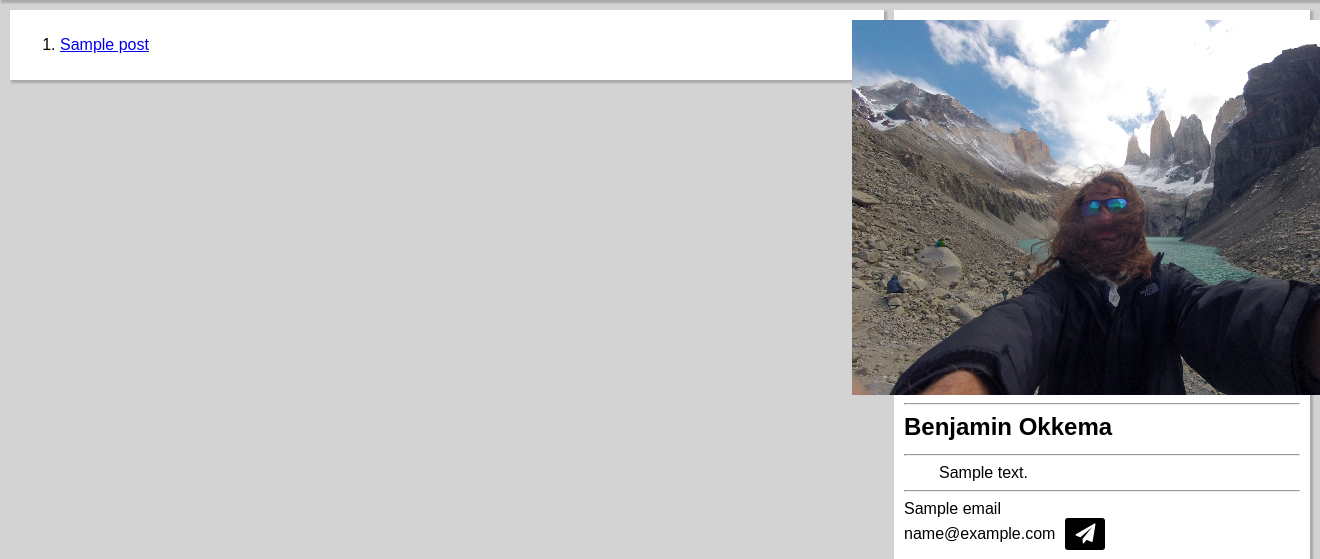
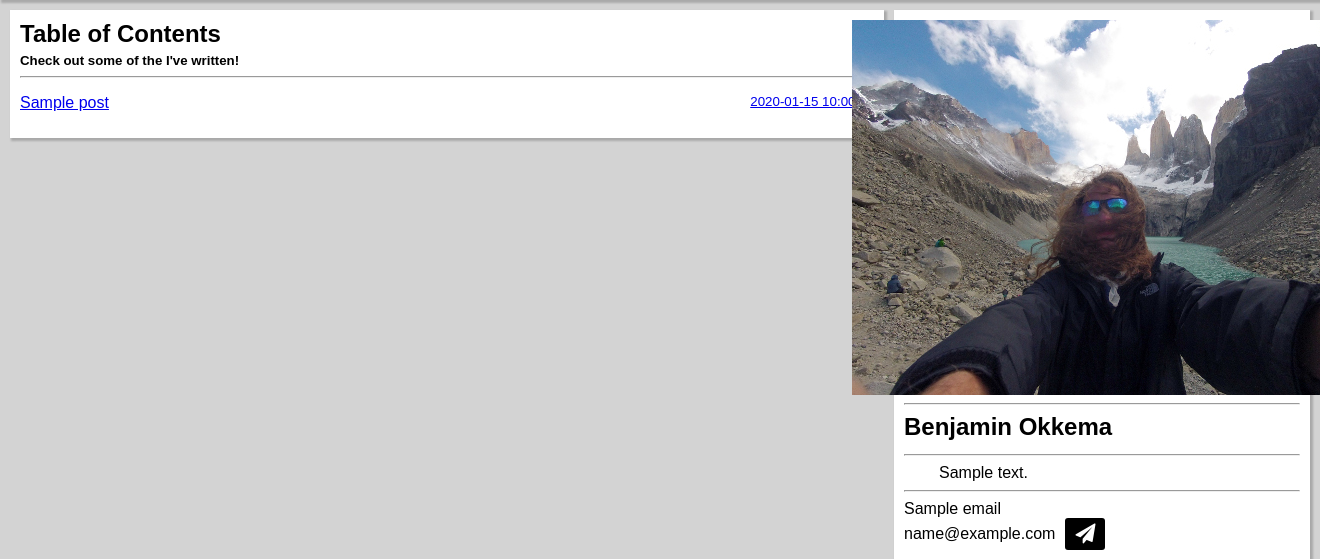
Before and after one commit to cptchloroplast/blog, a Flask app: template app/templates/table_of_contents.html in a window 1320 px wide; the page is wider, and only the part inside the window is pictured. Shown: the part 46-605 px from the top of that part. Run offline with Flask 2, Linux system fonts and the light colour scheme; the template is opened without the code that fills it: most values are stand-ins (such as "Sample title", 1, 10 or a date in 2020); parts of the project's set-up code (start-up, migrations or seed data) failed here and were passed over; some libraries are stand-ins or nearby versions; some web fonts are replaced.

Commit message:
fix error handling + table of contents

```diff
--- a/app/application.py
+++ b/app/application.py
@@ -3,6 +3,7 @@ from flask import Flask
 from app.models import db
 from app.forms import csrf
 from app.routes import root
+from app.errors import page_not_found, server_error
 from app.config import load_config
 from app.logger import Logger
 
@@ -13,6 +14,8 @@ def create_app(config: str = None) -> Flask:
     db.create_all(app=app)
     csrf.init_app(app)
     app.register_blueprint(root)
+    app.register_error_handler(404, page_not_found)
+    app.register_error_handler(500, server_error)
     logger = Logger()
     logger.init_app(app)
     return app
--- a/app/static/css/theme.css
+++ b/app/static/css/theme.css
@@ -233,6 +233,7 @@ nav {
 	flex-direction: row;
 	align-items: center;
 	gap: 10px;
+	flex-wrap: wrap;
 }
 
 .form-button {
@@ -302,13 +303,19 @@ nav {
 	to {bottom: 0; opacity: 0;}
 }
 
-#post-title {
+.box-title {
 	margin: 0;
 	margin-bottom: 5px;
 }
 
+.box-subtitle {
+	margin: 0;
+}
+
 #post-date {
-	margin: 0;
+	display: flex;
+	flex-wrap: wrap;
+	justify-content: space-between;
 }
 
 .form-item {
@@ -335,3 +342,17 @@ textarea {
 	align-items: center;
 	flex-wrap: wrap;
 }
+
+.post-item {
+	list-style: none;
+	margin-bottom: 5px;
+}
+
+.post-link {
+	display: flex;
+	justify-content: space-between;
+}
+
+#table-of-contents {
+	padding-left: 0;
+}
--- a/app/templates/_base.html
+++ b/app/templates/_base.html
@@ -95,7 +95,7 @@
 			{% if build %}
 			<small id="build">
 				<span>Build: </span>
-				<a href="{{ data['repo'] + build }}" target="_blank">{{ build[:7] }}</a>
+				<a href="{{ '{}/commit/{}'.format(data['repo'], build) }}" target="_blank">{{ build[:7] }}</a>
 			</small>
 			{% endif %}
 		</div>
--- a/app/templates/contact.html
+++ b/app/templates/contact.html
@@ -12,8 +12,10 @@
 {% endblock %}
 
 {% block body %}
+<h2 class="box-title">Contact me!</h2>
+<h5 class="box-subtitle">Leave a message and I'll get back to you as soon as I can!</h5>
+<hr>
 <form id="contact-form" method="POST" action="{{ url_for('root.send') }}">
-    <div class="form-item">Leave a message and I'll get back to you as soon as I can!</div>
     <div class="form-item">
         {{ contact.sender }}
     </div>
--- a/app/templates/table_of_contents.html
+++ b/app/templates/table_of_contents.html
@@ -5,10 +5,16 @@
 {% block head %}{% endblock %}
 
 {% block body %}
-<ol>
+<h2 class="box-title">Table of Contents</h2>
+<h5 class="box-subtitle">Check out some of the I've written!</h5>
+<hr>
+<ol id="table-of-contents">
 	{% for post in posts %}
-	<li>
-		<a href="{{ post.url() }}">{{ post.title }}</a>
+	<li class="post-item">
+		<a class="post-link" href="{{ post.url() }}">
+			<span>{{ post.title }}</span>
+			<small>{{ post.published_short }}</small>
+		</a>
 	</li>
 	{% endfor %}
 </ol>
--- a/data.json
+++ b/data.json
@@ -1,5 +1,5 @@
 {
-	"repo": "https://github.com/cptchloroplast/blog/commit/",
+	"repo": "https://github.com/cptchloroplast/blog",
 	"projects": [],
 	"bio": [
 		{
```
Also changed, not shown: app/errors.py (added, +8 -0 lines), app/models.py (+9 -1 lines), app/routes.py (+0 -9 lines), app/templates/errors/404.html (+6 -1 lines), app/templates/errors/500.html (+7 -1 lines), app/templates/post.html (+6 -3 lines).
